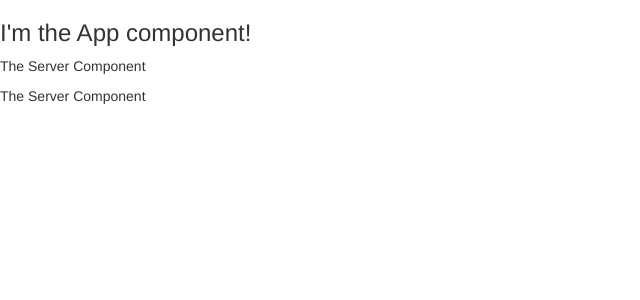
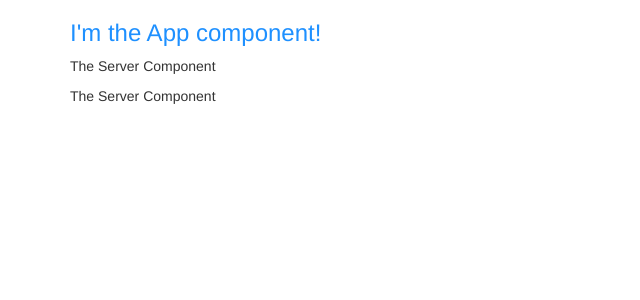
Before and after one commit to Marms/test-angular-5, an Angular app: page / in a window 1280 px wide. Shown: the top 300 px of the page, without its empty margins (0-640 px from the left). Built offline with nearby package versions, Linux system fonts and the light colour scheme.

Commit message:
feat: change css

```diff
--- a/src/app/app.component.css
+++ b/src/app/app.component.css
@@ -0,0 +1,3 @@
+h3 {
+	color: darkblue;
+}
--- a/src/app/app.component.html
+++ b/src/app/app.component.html
@@ -1,2 +1,8 @@
-<h3>I'm the  App component!</h3>
-<app-servers>Loading ...</app-servers>
+<div class="container">
+  <div class="row">
+    <div class="col-xs-12">
+      <h3>I'm the  App component!</h3>
+      <app-servers>Loading ...</app-servers>
+    </div>
+  </div>
+</div>
--- a/src/app/app.component.ts
+++ b/src/app/app.component.ts
@@ -3,7 +3,12 @@
 @Component({
   selector: 'app-root',
   templateUrl: './app.component.html',
-  styleUrls: ['./app.component.css']
+//  styleUrls: ['./app.component.css']
+	styles: [`
+		h3 {
+			color: dodgerblue;
+		}
+	`]
 })
 export class AppComponent {
 }
```
